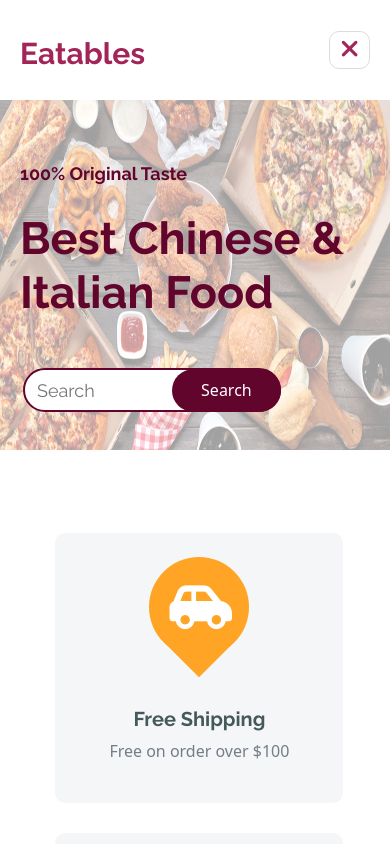
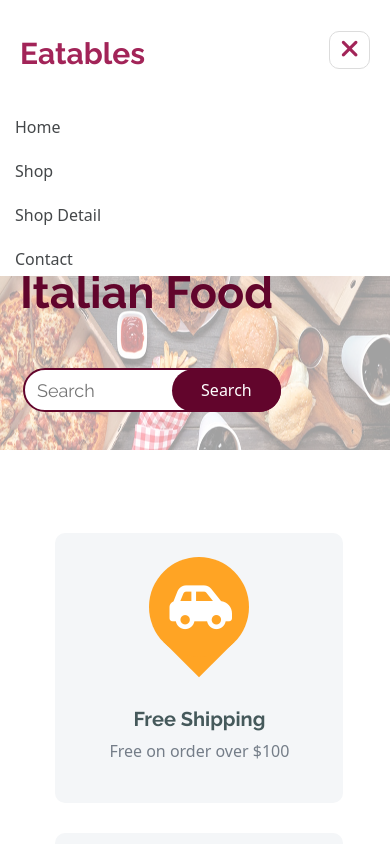
Before and after one commit to RahulJangra79/eatables, a React (Create React App) app: page / in a window 390 px wide. Both pictures are taken after a click on the icon 348 px from the left and 50 px from the top of the page. Shown: the top 844 px of the page. Built offline with nearby package versions, Linux system fonts and the light colour scheme.

Commit message:
created hamburger

```diff
--- a/package.json
+++ b/package.json
@@ -10,6 +10,7 @@
     "react": "^18.2.0",
     "react-bootstrap": "^2.10.1",
     "react-dom": "^18.2.0",
+    "react-icons": "^5.0.1",
     "react-router-dom": "^6.22.3",
     "react-scripts": "5.0.1",
     "web-vitals": "^2.1.4"
--- a/src/components/Header.css
+++ b/src/components/Header.css
@@ -45,11 +45,6 @@
     {
         display: none !important;
     }
-
-    /* @media only screen and (min-width:415px) and (max-width:970px)
-    {
-        display: none;
-    } */
 }
 .navbar1-left-side {
     display: flex;
@@ -129,15 +124,24 @@
     background-color: #FFFFFF;
     /* padding-top: 10px; */
 
-    @media only screen and (max-width:415px)
+    @media only screen and (max-width:970px)
     {
         display: none;
     }
+}
+.nav{
+    @media only screen and (max-width:970px)
+    {
+        width: 100%;
+        display: flex;
+        flex-direction: column;
+        z-index: 6;
+        position: absolute;
+        left: 0px;
+        top: 40px;
+        background-color: white;
+    }
 
-    @media only screen and (min-width:415px) and (max-width:970px)
-    {
-        display: none;
-    }
 }
 .nav-item a{
     color: #444749;
@@ -150,22 +154,11 @@
 .nav-link{
     color: #a22458;
 }
+
 .three-arrow-icon{
     display: none;
 
-    @media only screen and (max-width:415px)
-    {
-        margin: 15px 0px 30px 5px;
-        display: flex;
-        color: #a22458;
-        font-size: 25px;
-        border: 1px solid gainsboro;
-        border-radius: 10px;
-        padding: 5px 10px;
-        cursor: pointer;
-    }
-
-    @media only screen and (min-width:415px) and (max-width:970px)
+    @media only screen and (max-width:970px)
     {
         margin: 15px 0px 30px 5px;
         display: flex;
@@ -177,6 +170,8 @@
         cursor: pointer;
     }
 }
+
+
 .nav-icons{
     display: flex;
     margin: 16px 0 16px 16px;
--- a/src/components/Header.js
+++ b/src/components/Header.js
@@ -7,10 +7,21 @@ const Header = () => {
 
     const [isButtonClosed, setIsButtonClosed] = useState(false);
 
+    const [isHamburgershow, setIsHamburgershow] = useState(false);
+
     const navBarHook = () => {
         setIsButtonClosed(!isButtonClosed)
+    };
+
+    const hamburgerChange = () => {
+        if (isHamburgershow !== "nav-menu") setIsHamburgershow("nav");
+        else setIsHamburgershow("nav-menu");
+    };
+
+    const hamburgerFunction = () => {
+        setIsButtonClosed(!isButtonClosed);
+        setIsHamburgershow(!isHamburgershow);
     }
-
 
   return(
         <div>
@@ -31,26 +42,28 @@ const Header = () => {
                     <div className="eatables-h1">
                         <h1>Eatables</h1>
                     </div>
-                    <div className="nav-menu">
+
+                    <div className={` ${isHamburgershow ? "nav" : "nav-menu" }`}>
+
                         <ul class="nav justify-content-center">
                             <li class="nav-item">
-                                <Link class="nav-link" to="/">Home</Link>
+                                <Link className="nav-link" to="/">Home</Link>
                             </li>
                             <li class="nav-item">
-                                <Link class="nav-link" to="our_products">Shop</Link>
+                                <Link className="nav-link" to="our_products">Shop</Link>
                             </li>
                             <li class="nav-item">
-                                <Link class="nav-link" to="bestseller">Shop Detail</Link>
+                                <Link className="nav-link" to="bestseller">Shop Detail</Link>
                             </li>
                             <li class="nav-item">
-                                <Link class="nav-link" to="footer">Contact</Link>
+                                <Link className="nav-link" to="footer">Contact</Link>
                             </li>
                         </ul>
                     </div>
 
 
                     <div className="three-arrow-icon">
-                        <i className={`fa-solid ${isButtonClosed ?  "fa-xmark navbar-hook" : "fa-bars" }`} onClick={navBarHook}></i>
+                        <i className={`fa-solid ${isButtonClosed ?  "fa-xmark" : "fa-bars"}`} onClick={hamburgerFunction}></i>
                     </div>
 
 
--- a/src/components/Hero.js
+++ b/src/components/Hero.js
@@ -2,16 +2,18 @@ import React from "react";
 import "./Hero.css"
 import 'bootstrap/dist/css/bootstrap.css';
 
-const Hero = () => {
+const Hero = (props) => {
+    console.log("Props=>", props)
+    const {title, des, buttonTitle} = props.data;
     return(
         <div className="hero-main">
             <div className="hero-sections">
                 <div className="heading-and-search">
-                    <div className="delicious-taste">100% Original Taste</div>
-                    <h1 className="best-chinese-italian">Best Chinese & Italian Food</h1>
+                    <div className="delicious-taste">{title}</div>
+                    <h1 className="best-chinese-italian">{des}</h1>
                     <div class="row">
                         <input className="input-box" type="text" placeholder="Search"></input>
-                        <button className="search-button-hero">Search</button>
+                        <button className="search-button-hero">{buttonTitle}</button>
                     </div>
                 </div>
                 <div className="carousel">
--- /dev/null
+++ b/src/components/data/HeroData.js
@@ -0,0 +1,5 @@
+export const heroData = {
+    title: "100% Original Taste",
+    des: "Best Chinese & Italian Food",
+    buttonTitle: "Search"
+}
--- a/src/pages/Home.js
+++ b/src/pages/Home.js
@@ -1,4 +1,4 @@
-import React from 'react'
+import React, { useState } from 'react'
 import Hero from '../components/Hero'
 import Service_card from '../components/Service_cards'
 import Our_products from '../components/Our_products'
@@ -8,11 +8,13 @@ import Store from '../components/Store'
 import Products from '../components/Bestseller'
 import Review from '../components/Review'
 import Testimonial from '../components/Testimonial'
+import { heroData } from '../components/data/HeroData'
 
 export const Home = () => {
+
   return (
     <div>
-        <Hero />
+        <Hero data={heroData} />
         <Service_card />
         <Our_products />
         <Component5 />
```
Also changed, not shown: 1 other file (tests, documents, lock files or other folders).
